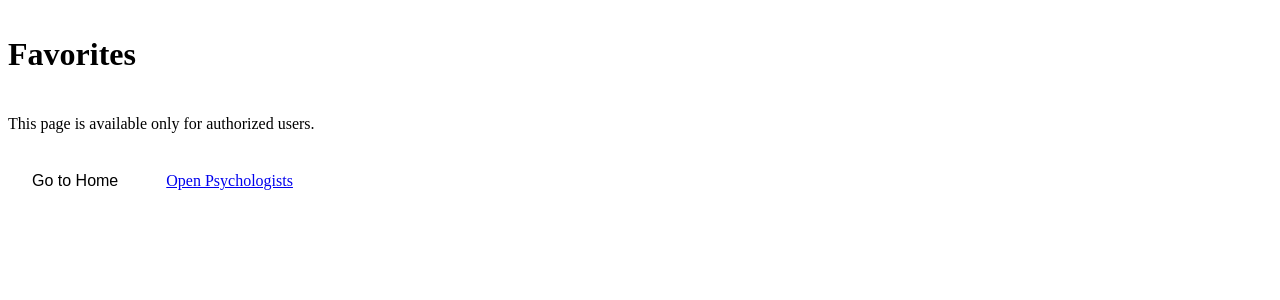
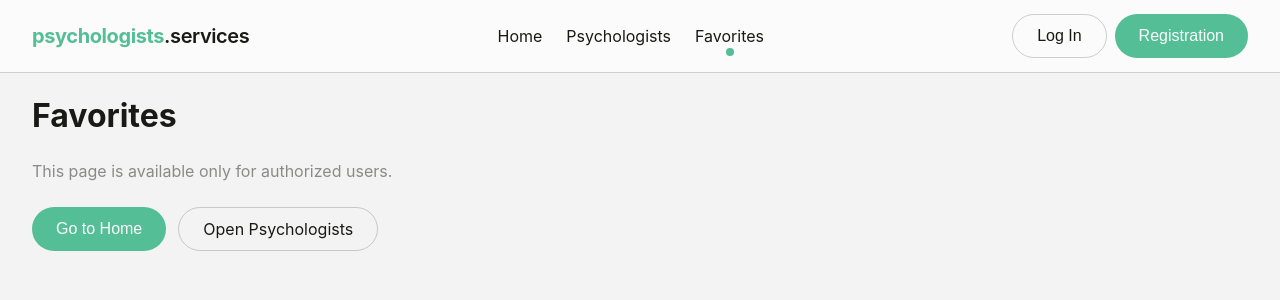
Before and after one commit to kristinka-skl/psychologies-services-site, a Next.js app: page /favorites in a window 1280 px wide. Shown: the top 300 px of the page. Built offline with nearby package versions, Linux system fonts and the light colour scheme.

Commit message:
feat(app): add root layout, globals, and home page

```diff
--- /dev/null
+++ b/app/globals.css
@@ -0,0 +1,114 @@
+:root {
+  /* Core colors */
+  --color-bg-page: #f3f3f3;
+  --color-bg-surface: #fbfbfb;
+  --color-bg-avatar-neutral: #e0e0e0;
+  --color-text-primary: #191a15;
+  --color-text-muted: #8a8a89;
+  --color-text-muted-50: rgba(25, 26, 21, 0.5);
+  --color-text-muted-30: rgba(25, 26, 21, 0.3);
+  --color-brand: #54be96;
+  --color-price: #38cd3e;
+  --color-accent-violet: #4535af;
+  --color-accent-yellow: #fbc75e;
+  --color-border-primary: rgba(25, 26, 21, 0.2);
+  --color-border-brand-soft: rgba(84, 190, 150, 0.2);
+  --color-star: #ffc531;
+  --color-white: #ffffff;
+
+  /* Typography */
+  --font-family-base: 'Inter', Arial, Helvetica, sans-serif;
+  --font-size-14: 14px;
+  --font-size-16: 16px;
+  --font-size-18: 18px;
+  --font-size-20: 20px;
+  --font-size-24: 24px;
+  --font-size-80: 80px;
+  --line-height-18: 18px;
+  --line-height-20: 20px;
+  --line-height-24: 24px;
+  --line-height-82: 82px;
+  --letter-spacing-tight-xs: -0.16px;
+  --letter-spacing-tight-sm: -0.2px;
+  --letter-spacing-tight-md: -0.36px;
+  --letter-spacing-tight-lg: -0.4px;
+  --letter-spacing-tight-xl: -1.6px;
+  --font-weight-regular: 400;
+  --font-weight-medium: 500;
+  --font-weight-semibold: 600;
+  --font-weight-bold: 700;
+
+  /* Spacing scale */
+  --space-4: 4px;
+  --space-8: 8px;
+  --space-10: 10px;
+  --space-12: 12px;
+  --space-14: 14px;
+  --space-16: 16px;
+  --space-18: 18px;
+  --space-20: 20px;
+  --space-24: 24px;
+  --space-32: 32px;
+  --space-40: 40px;
+  --space-48: 48px;
+  --space-96: 96px;
+  --space-104: 104px;
+  --space-120: 120px;
+  --space-128: 128px;
+
+  /* Radius */
+  --radius-10: 10px;
+  --radius-13: 13px;
+  --radius-14: 14px;
+  --radius-15: 15px;
+  --radius-20: 20px;
+  --radius-24: 24px;
+  --radius-30: 30px;
+  --radius-pill: 9999px;
+
+  /* Elevation */
+  --shadow-dropdown: 0 20px 69px 0 rgba(0, 0, 0, 0.07);
+
+  /* Layout */
+  --container-max-width: 1440px;
+  --layout-gutter-desktop: 128px;
+  --card-width-desktop: 1184px;
+
+  /* Breakpoints (mobile-first) */
+  --bp-mobile: 320px;
+  --bp-tablet: 768px;
+  --bp-desktop: 1440px;
+
+  /* Compatibility aliases */
+  --background: var(--color-bg-page);
+  --foreground: var(--color-text-primary);
+}
+
+html,
+body {
+  max-width: 100vw;
+  overflow-x: hidden;
+}
+
+body {
+  color: var(--foreground);
+  background: var(--background);
+  font-family: var(--font-family-base);
+  -webkit-font-smoothing: antialiased;
+  -moz-osx-font-smoothing: grayscale;
+}
+
+* {
+  box-sizing: border-box;
+  padding: 0;
+  margin: 0;
+}
+
+a {
+  color: inherit;
+  text-decoration: none;
+}
+
+html {
+  color-scheme: light;
+}
--- /dev/null
+++ b/app/layout.tsx
@@ -0,0 +1,27 @@
+import type { Metadata } from 'next';
+import AppHeader from '@/app/components/AppHeader/AppHeader';
+import Providers from '@/app/providers/Providers';
+import './globals.css';
+
+export const metadata: Metadata = {
+  title: 'Psychologists Services',
+  description:
+    'Find experienced psychologists and book your personal consultation.',
+};
+
+export default function RootLayout({
+  children,
+}: Readonly<{
+  children: React.ReactNode;
+}>) {
+  return (
+    <html lang='en'>
+      <body>
+        <Providers>
+          <AppHeader />
+          {children}
+        </Providers>
+      </body>
+    </html>
+  );
+}
--- /dev/null
+++ b/app/page.module.css
@@ -0,0 +1,109 @@
+.page {
+  background: #dfe7e3;
+  min-height: calc(100dvh - 72px);
+  padding: var(--space-24) 0 var(--space-40);
+}
+
+.container {
+  width: min(100% - 32px, var(--container-max-width));
+  margin: 0 auto;
+  display: grid;
+  gap: var(--space-24);
+}
+
+.heroContent {
+  display: grid;
+  gap: var(--space-16);
+}
+
+.title {
+  color: var(--color-text-primary);
+  font-size: 40px;
+  line-height: 1.05;
+  letter-spacing: -0.8px;
+}
+
+.titleAccent {
+  color: var(--color-brand);
+  font-style: italic;
+}
+
+.description {
+  color: var(--color-text-primary);
+  font-size: var(--font-size-18);
+  line-height: var(--line-height-24);
+  max-width: 40ch;
+}
+
+.cta {
+  width: fit-content;
+  min-height: 44px;
+  border-radius: var(--radius-30);
+  background: var(--color-brand);
+  color: var(--color-bg-surface);
+  display: inline-flex;
+  align-items: center;
+  justify-content: center;
+  padding: 10px var(--space-24);
+  font-size: var(--font-size-20);
+  line-height: var(--line-height-24);
+}
+
+.heroMedia {
+  display: grid;
+  gap: var(--space-16);
+}
+
+.heroImage {
+  width: 100%;
+  border-radius: var(--radius-20);
+  object-fit: cover;
+}
+
+.statCard {
+  width: fit-content;
+  border-radius: var(--radius-20);
+  background: var(--color-brand);
+  padding: var(--space-16) var(--space-24);
+}
+
+.statLabel {
+  color: rgba(251, 251, 251, 0.75);
+  font-size: var(--font-size-14);
+}
+
+.statValue {
+  color: var(--color-bg-surface);
+  font-size: var(--font-size-24);
+  font-weight: var(--font-weight-bold);
+  line-height: var(--line-height-24);
+}
+
+@media (min-width: 768px) {
+  .page {
+    padding-top: var(--space-40);
+  }
+
+  .container {
+    width: min(100% - 64px, var(--container-max-width));
+    grid-template-columns: 1fr 1fr;
+    align-items: center;
+    gap: var(--space-32);
+  }
+
+  .title {
+    font-size: 60px;
+  }
+}
+
+@media (min-width: 1440px) {
+  .container {
+    width: min(100% - 256px, var(--container-max-width));
+  }
+
+  .title {
+    font-size: var(--font-size-80);
+    line-height: var(--line-height-82);
+    letter-spacing: var(--letter-spacing-tight-xl);
+  }
+}
```
Also changed, not shown: app/page.tsx (added, +40 -0 lines).
